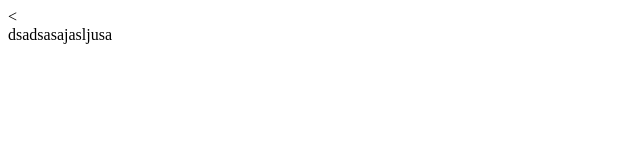
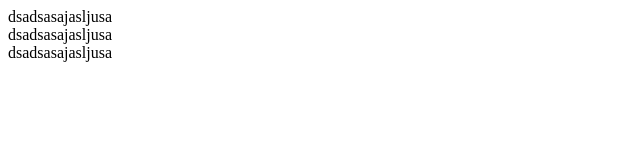
Before and after one commit to Gelmezon/kokiazuiai, a plain HTML site: page index.html in a window 1280 px wide. Shown: the whole page, without its empty margins (0-640 px from the left). Drawn offline with Linux system fonts and the light colour scheme.

Commit message:
第三次修改

```diff
--- a/index.html
+++ b/index.html
@@ -5,6 +5,8 @@
 		<title></title>
 	</head>
 	<body>
-		<<div>dsadsasajasljusa</div>
+		<div>dsadsasajasljusa</div>
+		<div>dsadsasajasljusa</div>
+		<div>dsadsasajasljusa</div>
 	</body>
 </html>
```
